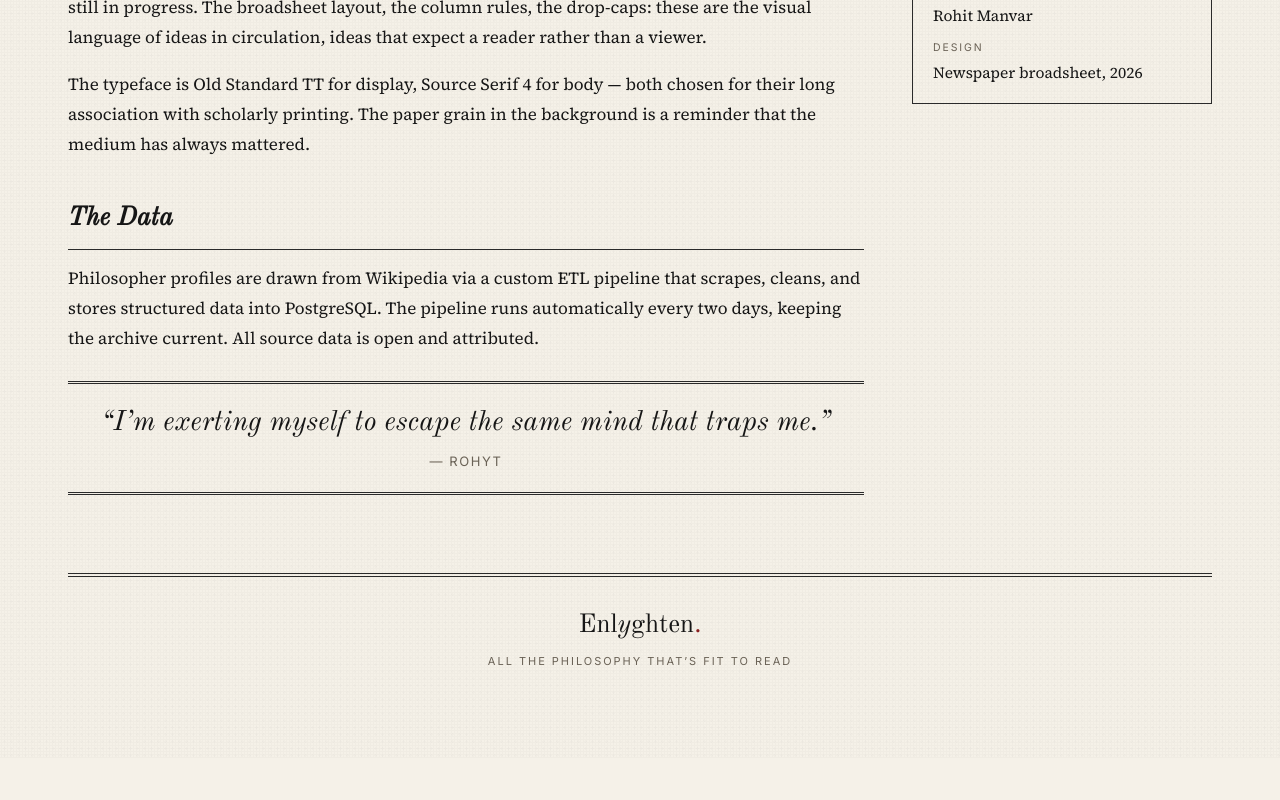
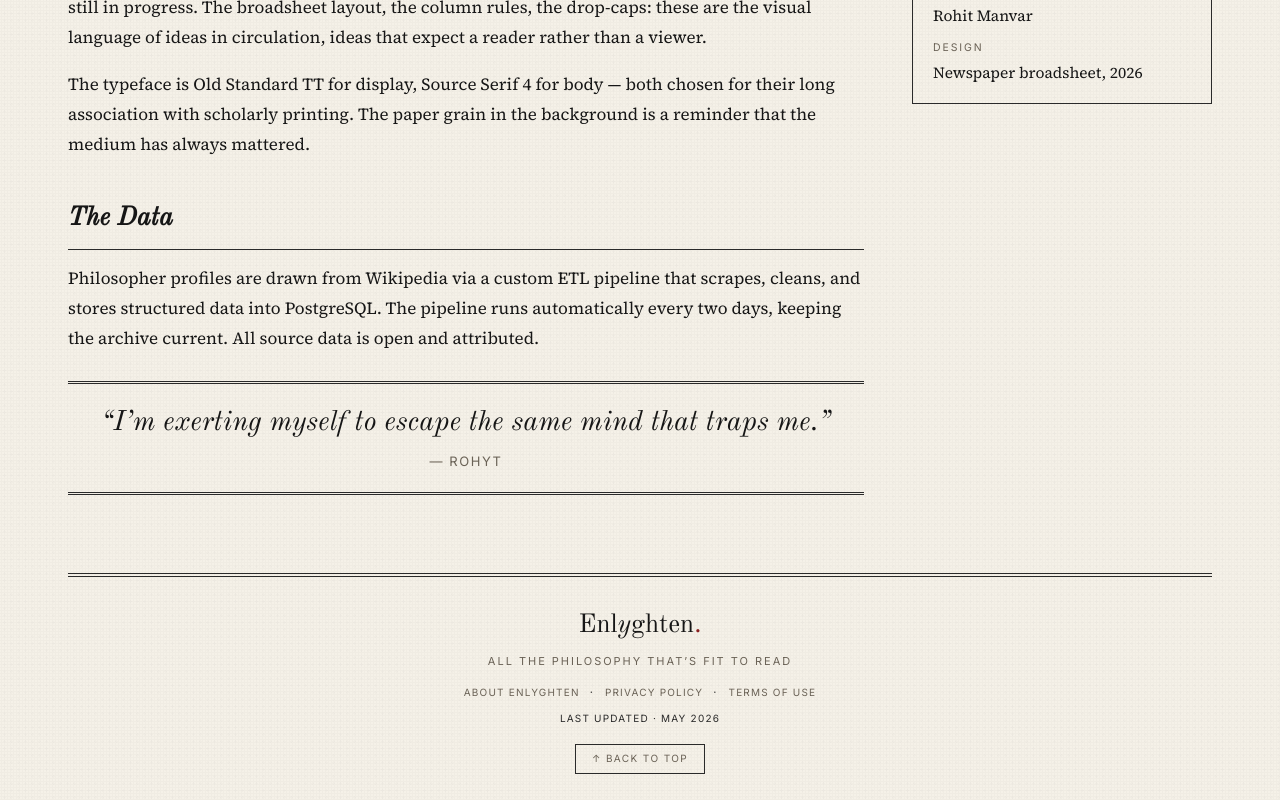
Before and after one commit to RohitManvar/Philo-data-pipeline, a Next.js app in the folder frontend/: page /about in a window 1280 px wide. Shown: the part 1161-1961 px from the top of the page. Before the commit the page ends 1919 px from the top, so only its background shows below. Built offline with nearby package versions, Linux system fonts and the light colour scheme; no server answers.

Commit message:
Add footer component with links, privacy/terms pages, back to top, quote splash intro

```diff
--- /dev/null
+++ b/frontend/components/Footer.tsx
@@ -0,0 +1,44 @@
+import Link from "next/link";
+import { useEffect, useRef, useState } from "react";
+
+export default function Footer() {
+  const [showTop, setShowTop] = useState(false);
+  const ref = useRef<HTMLElement>(null);
+
+  useEffect(() => {
+    const el = ref.current;
+    if (!el) return;
+    const io = new IntersectionObserver(
+      ([entry]) => setShowTop(entry.isIntersecting),
+      { threshold: 0.1 }
+    );
+    io.observe(el);
+    return () => io.disconnect();
+  }, []);
+
+  return (
+    <footer className="footer" ref={ref}>
+      <div className="mark">Enl<span className="y">y</span>ghten<span className="accent">.</span></div>
+      <div>All the philosophy that&rsquo;s fit to read</div>
+
+      <div className="footer-links">
+        <Link href="/about">About Enlyghten</Link>
+        <span className="footer-sep">&middot;</span>
+        <Link href="/privacy">Privacy Policy</Link>
+        <span className="footer-sep">&middot;</span>
+        <Link href="/terms">Terms of Use</Link>
+      </div>
+
+      <div className="footer-meta">Last updated &middot; May 2026</div>
+
+      {showTop && (
+        <button
+          className="footer-top-btn"
+          onClick={() => window.scrollTo({ top: 0, behavior: "smooth" })}
+        >
+          ↑ Back to Top
+        </button>
+      )}
+    </footer>
+  );
+}
--- a/frontend/pages/[slug].tsx
+++ b/frontend/pages/[slug].tsx
@@ -5,6 +5,7 @@ import { useEffect, useRef, useState, useCallback } from "react";
 import { useSession, signIn } from "next-auth/react";
 import { fetchPhilosopher, Philosopher } from "../lib/api";
 import Navbar from "../components/Navbar";
+import Footer from "../components/Footer";
 import { eraGradient, initials } from "../components/PhilosopherCard";
 import { cleanText, cleanDate, secureUrl } from "../lib/clean";
 import { isSaved } from "../lib/readingList";
@@ -248,10 +249,7 @@ export default function PhilosopherPage({ p }: { p: Philosopher }) {
           </div>
         </div>
 
-        <footer className="footer">
-          <div className="mark">Enl<span className="y">y</span>ghten<span className="accent">.</span></div>
-          <div>All the philosophy that&rsquo;s fit to read</div>
-        </footer>
+        <Footer />
       </div>
 
       {/* Quote card modal */}
--- a/frontend/pages/about.tsx
+++ b/frontend/pages/about.tsx
@@ -1,5 +1,6 @@
 import Head from "next/head";
 import Navbar from "../components/Navbar";
+import Footer from "../components/Footer";
 
 export default function AboutPage() {
   return (
@@ -89,10 +90,7 @@ export default function AboutPage() {
           </aside>
         </div>
 
-        <footer className="footer">
-          <div className="mark">Enl<span className="y">y</span>ghten<span className="accent">.</span></div>
-          <div>All the philosophy that&rsquo;s fit to read</div>
-        </footer>
+        <Footer />
       </div>
     </>
   );
--- a/frontend/pages/archive.tsx
+++ b/frontend/pages/archive.tsx
@@ -5,6 +5,7 @@ import { useEffect, useState } from "react";
 import { useRouter } from "next/router";
 import { fetchPhilosophers, Philosopher } from "../lib/api";
 import Navbar from "../components/Navbar";
+import Footer from "../components/Footer";
 import { cleanDate } from "../lib/clean";
 import { SavedPhilosopher } from "../lib/readingList";
 import { useSession } from "next-auth/react";
@@ -128,10 +129,7 @@ export default function ArchivePage({ byEra, total }: Props) {
           })}
         </div>
 
-        <footer className="footer">
-          <div className="mark">Enl<span className="y">y</span>ghten<span className="accent">.</span></div>
-          <div>All the philosophy that&rsquo;s fit to read</div>
-        </footer>
+        <Footer />
       </div>
     </>
   );
--- a/frontend/pages/index.tsx
+++ b/frontend/pages/index.tsx
@@ -10,6 +10,7 @@ import {
 import PhilosopherCard, { eraGradient, initials } from "../components/PhilosopherCard";
 import FilterSidebar from "../components/FilterSidebar";
 import Navbar from "../components/Navbar";
+import Footer from "../components/Footer";
 import { cleanText, cleanDate, secureUrl } from "../lib/clean";
 
 interface Props {
@@ -158,10 +159,7 @@ export default function Home({ result, eras, schools, query, era, school, allTot
           <FilterSidebar eras={eras} schools={schools} activeEra={era} activeSchool={school} total={allTotal} />
         </div>
 
-        <footer className="footer">
-          <div className="mark">Enl<span className="y">y</span>ghten<span className="accent">.</span></div>
-          <div>All the philosophy that&rsquo;s fit to read</div>
-        </footer>
+        <Footer />
       </div>
     </>
   );
--- /dev/null
+++ b/frontend/pages/privacy.tsx
@@ -0,0 +1,51 @@
+import Head from "next/head";
+import Navbar from "../components/Navbar";
+import Footer from "../components/Footer";
+
+export default function PrivacyPage() {
+  return (
+    <>
+      <Head><title>Privacy Policy &mdash; Enlyghten</title></Head>
+      <div className="np-shell">
+        <Navbar />
+
+        <div className="np-headline-block" style={{ marginTop: 24 }}>
+          <div className="kicker">Legal</div>
+          <h1>Privacy Policy</h1>
+          <div className="deck">How we handle your information</div>
+        </div>
+
+        <div className="np-article-grid" style={{ marginTop: 32 }}>
+          <article className="np-article-body" style={{ maxWidth: 680 }}>
+            <div className="columns">
+              <p><b>Last updated: May 2026</b></p>
+
+              <p>Enlyghten (&ldquo;we&rdquo;, &ldquo;us&rdquo;) is a personal philosophy encyclopedia project. We take your privacy seriously and collect only what is necessary to provide the service.</p>
+
+              <h3 className="np-section-h">Information We Collect</h3>
+              <p><b>Account information:</b> When you sign in with Google, we receive your name, email address, and profile photo from Google. We store only your email address to identify your account.</p>
+              <p><b>Reading list:</b> The philosophers you save are stored in our database linked to your email address.</p>
+              <p><b>Usage data:</b> We do not run analytics or tracking scripts. No cookies are set beyond what is required for your login session.</p>
+
+              <h3 className="np-section-h">How We Use Your Information</h3>
+              <p>Your email is used solely to store and retrieve your personal reading list across devices. We do not sell, share, or use your data for advertising.</p>
+
+              <h3 className="np-section-h">Third-Party Services</h3>
+              <p><b>Google OAuth:</b> Sign-in is handled by Google. Their privacy policy applies to the authentication step.</p>
+              <p><b>Vercel:</b> The frontend is hosted on Vercel, which may log request metadata (IP, user agent) for security purposes.</p>
+              <p><b>Render:</b> The API and database are hosted on Render.</p>
+
+              <h3 className="np-section-h">Data Deletion</h3>
+              <p>You can sign out at any time. To delete your account and all saved data, contact us at rohitmanvar123@gmail.com and we will remove your data within 7 days.</p>
+
+              <h3 className="np-section-h">Contact</h3>
+              <p>Questions? Email <a href="mailto:rohitmanvar123@gmail.com" style={{ color: "var(--accent)" }}>rohitmanvar123@gmail.com</a></p>
+            </div>
+          </article>
+        </div>
+
+        <Footer />
+      </div>
+    </>
+  );
+}
--- a/frontend/pages/profile.tsx
+++ b/frontend/pages/profile.tsx
@@ -9,6 +9,7 @@ import { SavedPhilosopher } from "../lib/readingList";
 import { Philosopher } from "../lib/api";
 import { cleanText, secureUrl } from "../lib/clean";
 import { getTheme, toggleTheme } from "../lib/theme";
+import Footer from "../components/Footer";
 
 const API = process.env.NEXT_PUBLIC_API_URL || "http://localhost:8000";
 
@@ -177,10 +178,7 @@ export default function ProfilePage() {
           </div>
         </div>
 
-        <footer className="footer">
-          <div className="mark">Enl<span className="y">y</span>ghten<span className="accent">.</span></div>
-          <div>All the philosophy that&rsquo;s fit to read</div>
-        </footer>
+        <Footer />
       </div>
     </>
   );
--- /dev/null
+++ b/frontend/pages/terms.tsx
@@ -0,0 +1,52 @@
+import Head from "next/head";
+import Navbar from "../components/Navbar";
+import Footer from "../components/Footer";
+
+export default function TermsPage() {
+  return (
+    <>
+      <Head><title>Terms of Use &mdash; Enlyghten</title></Head>
+      <div className="np-shell">
+        <Navbar />
+
+        <div className="np-headline-block" style={{ marginTop: 24 }}>
+          <div className="kicker">Legal</div>
+          <h1>Terms of Use</h1>
+          <div className="deck">The rules of the readership</div>
+        </div>
+
+        <div className="np-article-grid" style={{ marginTop: 32 }}>
+          <article className="np-article-body" style={{ maxWidth: 680 }}>
+            <div className="columns">
+              <p><b>Last updated: May 2026</b></p>
+
+              <p>By using Enlyghten you agree to these terms. If you do not agree, please do not use the service.</p>
+
+              <h3 className="np-section-h">Use of the Service</h3>
+              <p>Enlyghten is a free, personal project providing a curated encyclopedia of philosophical thought. You may use it for personal, non-commercial reading and research.</p>
+              <p>You may not scrape, reproduce, or redistribute the content of this site in bulk without permission.</p>
+
+              <h3 className="np-section-h">User Accounts</h3>
+              <p>Accounts are created via Google OAuth. You are responsible for maintaining the security of your Google account. We are not liable for any loss resulting from unauthorised access to your account.</p>
+
+              <h3 className="np-section-h">Content</h3>
+              <p>Philosopher biographies and data are compiled from public domain sources and open encyclopedias. We make no warranty as to the accuracy or completeness of the information provided.</p>
+              <p>Wikipedia links are provided for further reading. We are not responsible for third-party content.</p>
+
+              <h3 className="np-section-h">Availability</h3>
+              <p>Enlyghten is provided &ldquo;as is&rdquo; without any guarantees of uptime or availability. We reserve the right to modify or discontinue the service at any time.</p>
+
+              <h3 className="np-section-h">Changes to These Terms</h3>
+              <p>We may update these terms from time to time. Continued use of the service after changes constitutes acceptance of the new terms.</p>
+
+              <h3 className="np-section-h">Contact</h3>
+              <p>Questions? Email <a href="mailto:rohitmanvar123@gmail.com" style={{ color: "var(--accent)" }}>rohitmanvar123@gmail.com</a></p>
+            </div>
+          </article>
+        </div>
+
+        <Footer />
+      </div>
+    </>
+  );
+}
--- a/frontend/styles/globals.css
+++ b/frontend/styles/globals.css
@@ -421,6 +421,29 @@ button { font-family: inherit; cursor: pointer; border: none; background: transp
 }
 .footer .mark .y { font-style: italic; }
 .footer .accent { color: var(--accent); }
+.footer-links {
+  margin-top: 14px; display: flex; gap: 10px; align-items: center;
+  justify-content: center; flex-wrap: wrap;
+}
+.footer-links a {
+  font-family: var(--sans); font-size: 10px; letter-spacing: 0.12em;
+  text-transform: uppercase; color: var(--ink-soft);
+  text-decoration: none;
+}
+.footer-links a:hover { color: var(--accent); }
+.footer-sep { color: var(--rule); }
+.footer-meta {
+  margin-top: 10px; font-family: var(--sans); font-size: 10px;
+  letter-spacing: 0.12em; text-transform: uppercase; color: var(--rule);
+}
+.footer-top-btn {
+  display: inline-block; margin-top: 18px;
+  font-family: var(--sans); font-size: 10px; letter-spacing: 0.14em;
+  text-transform: uppercase; color: var(--ink-soft);
+  background: none; border: 1px solid var(--rule); padding: 6px 16px;
+  cursor: pointer; transition: color 0.2s, border-color 0.2s;
+}
+.footer-top-btn:hover { color: var(--accent); border-color: var(--accent); }
 
 /* ── Detail page ────────────────────────────────────────── */
 .np-back {
```
